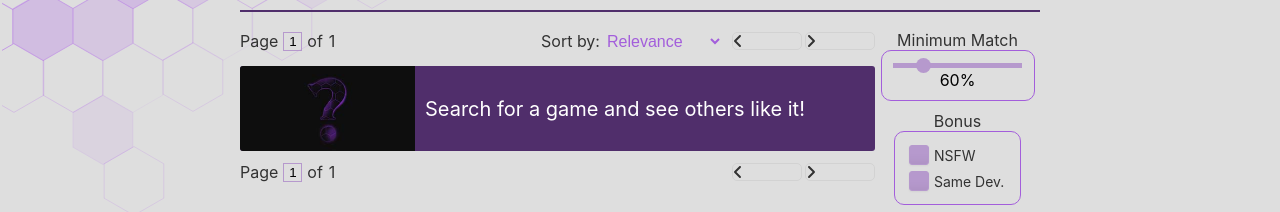
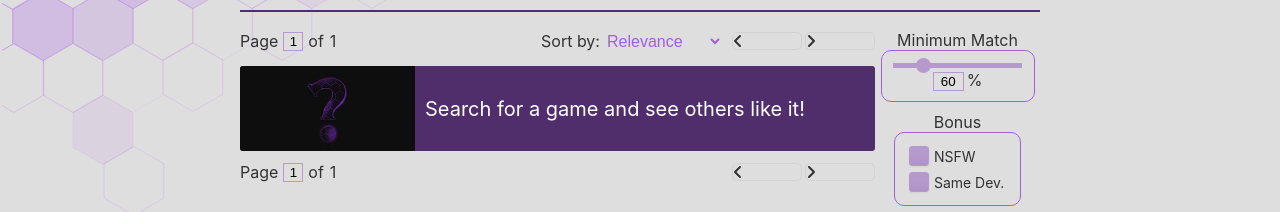
Before and after one commit to ViceKenzo/similargames, a React (Create React App) app: page /find-games-like in a window 1280 px wide. Shown: the part 181-393 px from the top of the page. Built offline with nearby package versions, Linux system fonts and the light colour scheme.

Commit message:
Small UI Fixes on Browsepage
- Matching slider now has a text input value as well
- Page input text field has been made a bit wider such that you can clearly see the 2 characters

```diff
--- a/src/components/BrowseFilters.js
+++ b/src/components/BrowseFilters.js
@@ -17,8 +17,26 @@ function BrowseFilters(props) {
             value={props.matchValue}
             onChange={props.handleChangeMatching}
           />
-          <div className="search-filter-slider-perctentage">
-            {props.matchValue + "%"}
+          <input
+            type="submit"
+            style={{
+              position: "absolute",
+              left: "-9999px",
+              width: "1px",
+              height: "1px",
+            }}
+            tabIndex="-1"
+          />
+          <div className="search-filter-slider-percentage">
+            <form onSubmit={props.handleMatchingOnSubmit}>
+              <input
+                type="text"
+                className="matching-text-navigator"
+                value={props.matchValueInput}
+                onChange={props.handleChangeMatchingValueInput}
+              />
+            </form>
+            {"%"}
           </div>
         </div>
       </div>
--- a/src/pages/BrowsePage.js
+++ b/src/pages/BrowsePage.js
@@ -13,6 +13,7 @@ function BrowsePage(props) {
   // Variables
   const [sorting, setSorting] = useState("Relevance");
   const [matchValue, setMatchValue] = useState(60);
+  const [matchValueInput, setMatchValueInput] = useState(60);
   const [showNSFW, setShowNSFW] = useState(false);
   const [showSameDeveloper, setShowSameDeveloper] = useState(false);
 
@@ -99,7 +100,21 @@ function BrowsePage(props) {
 
   const handleChangeMatching = (event) => {
     setMatchValue(event.target.value);
+    setMatchValueInput(event.target.value);
   };
+
+  const handleChangeMatchingValueInput = (event) => {
+    let isNum = /^\d+$/.test(event.target.value);
+
+    if (isNum || event.target.value == "") setMatchValueInput(event.target.value);
+  }
+
+  const handleMatchingOnSubmit = (event) => {
+    event.preventDefault();
+    if(matchValueInput >= 50 && matchValueInput <= 100){
+      setMatchValue(matchValueInput);
+    } else setMatchValueInput(matchValue);
+  }
 
   const handleNSFWClick = () => {
     if (!targetGame) return;
@@ -242,6 +257,7 @@ function BrowsePage(props) {
         });
 
         if(highestMatch < 0.6 && highestMatch != -1){
+          setMatchValueInput(50);
           setMatchValue(50);
         }
 
@@ -276,6 +292,9 @@ function BrowsePage(props) {
           <div className="browsing-filters-wrapper-left">
             <BrowseFilters
               matchValue={matchValue}
+              matchValueInput={matchValueInput}
+              handleChangeMatchingValueInput={handleChangeMatchingValueInput}
+              handleMatchingOnSubmit={handleMatchingOnSubmit}
               handleChangeMatching={handleChangeMatching}
               handleNSFWClick={handleNSFWClick}
               handleSameDeveloperClick={handleSameDeveloperClick}
@@ -312,6 +331,9 @@ function BrowsePage(props) {
           <div className="browsing-filters-wrapper-right">
             <BrowseFilters
               matchValue={matchValue}
+              matchValueInput={matchValueInput}
+              handleChangeMatchingValueInput={handleChangeMatchingValueInput}
+              handleMatchingOnSubmit={handleMatchingOnSubmit}
               handleChangeMatching={handleChangeMatching}
               handleNSFWClick={handleNSFWClick}
               handleSameDeveloperClick={handleSameDeveloperClick}
--- a/src/styles/BrowseFilters.css
+++ b/src/styles/BrowseFilters.css
@@ -48,6 +48,7 @@
 }
 
 .search-filter-slider-percentage {
+  display:flex;
   font-size: 16px;
   color: var(--default-text-color);
 }
@@ -61,6 +62,24 @@ input[type="checkbox"] {
   font-size: 14px;
   color: var(--default-text-color);
   padding-left: 2px;
+}
+
+.matching-text-navigator {
+  width: 25px;
+  background-color: none;
+  border: solid 1px var(--filter-background-color);
+  background: none;
+  margin-right: 3px;
+
+  text-align: center;
+}
+
+.matching-text-navigator:hover {
+  border-color: var(--filter-border-color);
+}
+
+.matching-text-navigator:focus {
+  border-color: var(--filter-border-color);
 }
 
 /* Slider */
--- a/src/styles/ProjectorControlPanel.css
+++ b/src/styles/ProjectorControlPanel.css
@@ -17,7 +17,7 @@
 }
 
 .page-text-navigator {
-  width: 13px;
+  width: 14px;
   background-color: none;
   border: solid 1px var(--filter-background-color);
   background: none;
```
